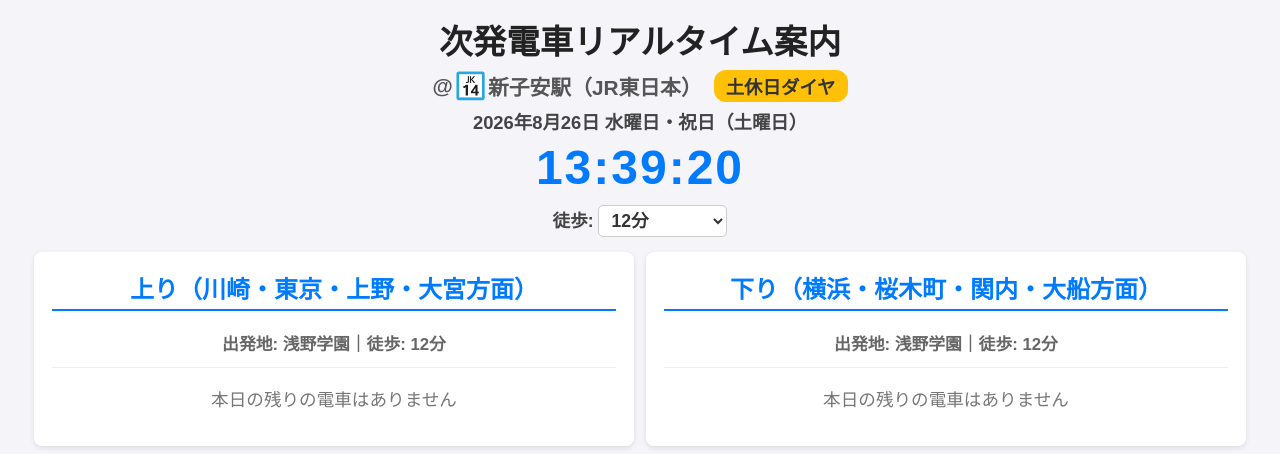
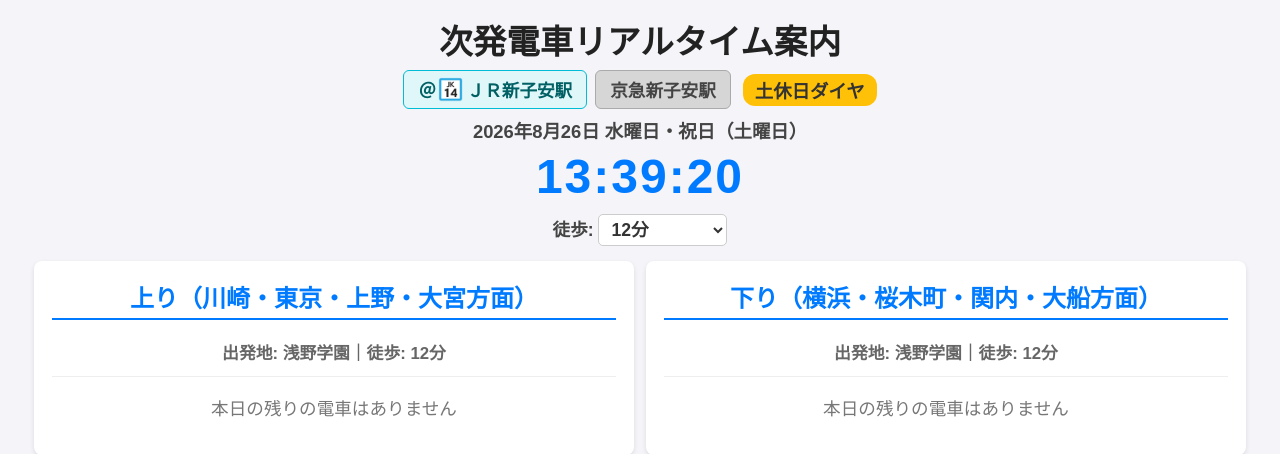
Before and after one commit to butsukawa-sub/station, a Flask app: page / in a window 1280 px wide. Shown: the top 454 px of the page. Run offline with Flask 3, Linux system fonts and the light colour scheme.

Commit message:
Update index.html

```diff
--- a/templates/index.html
+++ b/templates/index.html
@@ -22,18 +22,56 @@
         justify-content: center;
         align-items: center;
         gap: 12px;
-        margin-bottom: 6px;
+        margin-bottom: 8px;
         flex-wrap: wrap;
       }
-      .station-name { font-size: 1.25em; font-weight: bold; color: #555; display: inline-flex; align-items: center; }
 
-      /* ＠のすぐ隣に置くアイコン（文字より大きめに調整：1.5em） */
+      /* 路線切り替えボタンエリア */
+      .station-selector {
+        display: inline-flex;
+        align-items: center;
+        gap: 8px;
+      }
+
+      /* ＠のすぐ隣に置くアイコン */
       .station-inline-icon {
-        height: 1.5em;          /* 文字より大きめのサイズに設定 */
+        height: 1.4em;
         width: auto;
         vertical-align: middle;
-        margin-left: 2px;       /* ＠（新子安駅…）との距離を詰める */
-        margin-right: 2px;
+        margin-left: 2px;
+        margin-right: 4px;
+      }
+
+      /* 路線選択ボタン基本スタイル */
+      .line-btn {
+        display: inline-flex;
+        align-items: center;
+        padding: 6px 12px;
+        border: 1px solid #aaa;
+        border-radius: 6px;
+        font-weight: bold;
+        font-size: 1.05em;
+        cursor: pointer;
+        background-color: #d6d6d6; /* 非選択時：背景灰色 */
+        color: #444;
+        transition: all 0.2s ease;
+      }
+      .line-btn:hover {
+        opacity: 0.9;
+      }
+
+      /* JR新子安駅：選択時（背景薄水） */
+      .line-btn.jr.active {
+        background-color: #e0f7fa;
+        border-color: #00bcd4;
+        color: #006064;
+      }
+
+      /* 京急新子安駅：選択時（背景薄赤） */
+      .line-btn.keikyu.active {
+        background-color: #ffebee;
+        border-color: #ef5350;
+        color: #c62828;
       }
 
       .day-type-badge { background: #ffc107; color: #333; padding: 3px 12px; border-radius: 12px; font-weight: bold; font-size: 1.1em; }
@@ -86,7 +124,7 @@
       .train-label { font-size: 1.2em; font-weight: bold; color: #333; width: 65px; flex-shrink: 0; text-align: center; background: #e9ecef; padding: 6px 0; border-radius: 5px; margin-right: 10px; }
       .train-details { text-align: left; width: 100%; }
 
-      /* 種別 */
+      /* 種別バッジ */
       .train-badge {
         display: inline-block;
         padding: 4px 14px;
@@ -96,8 +134,10 @@
         text-align: center;
         font-size: 1.25em;
       }
-      .type-rapid { background-color: #e83e8c; }
-      .type-local { background-color: #17a2b8; }
+      /* 種別ごとの背景色指定 */
+      .type-rapid { background-color: #e83e8c; }  /* JR 快速 */
+      .type-local { background-color: #17a2b8; }  /* 普通 */
+      .type-ltdexp { background-color: #d9534f; } /* 快特・特急 */
 
       .train-row { display: flex; align-items: center; gap: 10px; flex-wrap: wrap; margin-bottom: 6px; }
 
@@ -114,8 +154,8 @@
       @media screen and (max-width: 1023px) {
         body { padding: 8px; }
         h1 { font-size: 1.2em; }
-        .station-name { font-size: 0.9em; }
-        .station-inline-icon { height: 1.4em; } /* スマホでも文字より大きめを維持 */
+        .line-btn { font-size: 0.85em; padding: 4px 8px; }
+        .station-inline-icon { height: 1.2em; }
         .day-type-badge { font-size: 0.85em; padding: 2px 8px; }
         .date-display { font-size: 0.9em; }
         .time-display { font-size: 1.8em; margin: 4px 0; }
@@ -150,7 +190,7 @@
           padding: 18px;
         }
         h1 { font-size: 2.1em; }
-        .station-name { font-size: 1.3em; }
+        .line-btn { font-size: 1.1em; padding: 6px 14px; }
         .day-type-badge { font-size: 1.15em; padding: 3px 12px; }
         .time-display { font-size: 3.0em; }
         .walk-time-selector { font-size: 1.1em; }
@@ -166,11 +206,23 @@
     <script>
       let currentData = { up: [], down: [], dayType: "" };
       let lastFetchedTime = 0;
+      let currentLine = 'jr'; // 現在選択されている路線 ('jr' または 'keikyu')
+
+      function switchLine(line) {
+        if (currentLine === line) return;
+        currentLine = line;
+
+        // ボタンの表示状態を切り替え
+        document.getElementById('btn-jr').classList.toggle('active', line === 'jr');
+        document.getElementById('btn-keikyu').classList.toggle('active', line === 'keikyu');
+
+        fetchTrainData();
+      }
 
       function fetchTrainData() {
         const walkMin = parseInt(document.getElementById('walk-time-select').value, 10);
 
-        fetch(`/api/trains?walk=${walkMin}`)
+        fetch(`/api/trains?walk=${walkMin}&line=${currentLine}`)
           .then(response => response.json())
           .then(data => {
             currentData = data;
@@ -199,11 +251,6 @@
         let weekdays = ['日', '月', '火', '水', '木', '金', '土'];
         let weekdayStr = weekdays[trainDateObj.getDay()];
 
-        // 【追加】祝日名や年末年始の判定をフロント側でも行い、表示文字列を切り替える
-        let monthDayKey = `${String(month).padStart(2, '0')}-${String(day).padStart(2, '0')}`;
-        let fullMonthDayKey = `${yearWestern}-${String(month).padStart(2, '0')}-${String(day).padStart(2, '0')}`;
-
-        // 年末年始判定（12月30日〜1月3日）
         let isNewYear = (month === 12 && (day === 30 || day === 31)) || (month === 1 && (day >= 1 && day <= 3));
 
         let dateSuffix = `（${weekdayStr}）`;
@@ -211,7 +258,6 @@
           dateSuffix = ` ${weekdayStr}曜日（年末年始期間）`;
         } else if (currentData.isHoliday) {
           let holidayName = currentData.holidayName || "祝日";
-          // ここを「火曜日・祝日（山の日）」の形式に組み立て直します
           dateSuffix = ` ${weekdayStr}曜日・祝日（${holidayName}）`;
         } else {
           dateSuffix = ` ${weekdayStr}曜日`;
@@ -249,7 +295,6 @@
         let html = "";
         const labels = ["先発", "次発"];
 
-        // ミリ秒単位を含めた正確な現在秒（浮動小数点数）
         let currentPreciseSec = realNow.getHours() * 3600 + realNow.getMinutes() * 60 + realNow.getSeconds() + realNow.getMilliseconds() / 1000;
 
         let validCount = 0;
@@ -268,14 +313,19 @@
 
           let remainingPrecise = leavePreciseSec - adjustedCurrentSec;
 
-          // 0.0秒未満になったら削除
           if (remainingPrecise <= 0) continue;
 
-          // ご指定の切り捨てルール（例: 49.01〜50.00秒なら残り10秒）
           let totalRemainingSecInt = Math.ceil(remainingPrecise) - 1;
           if (totalRemainingSecInt < 0) continue;
 
-          let badgeClass = (t.type === "快速") ? "type-rapid" : "type-local";
+          // 種別に応じたバッジスタイルの判定
+          let badgeClass = "type-local";
+          if (t.type === "快速") {
+            badgeClass = "type-rapid";
+          } else if (t.type === "快特" || t.type === "特急") {
+            badgeClass = "type-ltdexp";
+          }
+
           let labelText = labels[validCount] || "次発";
           validCount++;
 
@@ -326,9 +376,15 @@
     <div class="header-area">
       <h1>次発電車リアルタイム案内</h1>
       <div class="sub-header-row">
-        <span class="station-name">
-          @<img src="{{ url_for('static', filename='icon.png') }}" alt="icon" class="station-inline-icon">新子安駅（JR東日本）
-        </span>
+        <!-- 駅名・路線選択ボタンエリア -->
+        <div class="station-selector">
+          <button id="btn-jr" class="line-btn jr active" onclick="switchLine('jr')">
+            ＠<img src="{{ url_for('static', filename='icon.png') }}" alt="icon" class="station-inline-icon">ＪＲ新子安駅
+          </button>
+          <button id="btn-keikyu" class="line-btn keikyu" onclick="switchLine('keikyu')">
+            京急新子安駅
+          </button>
+        </div>
         <span id="day-type-box" class="day-type-badge">--ダイヤ</span>
       </div>
       <div id="date-box" class="date-display">読み込み中...</div>
```
